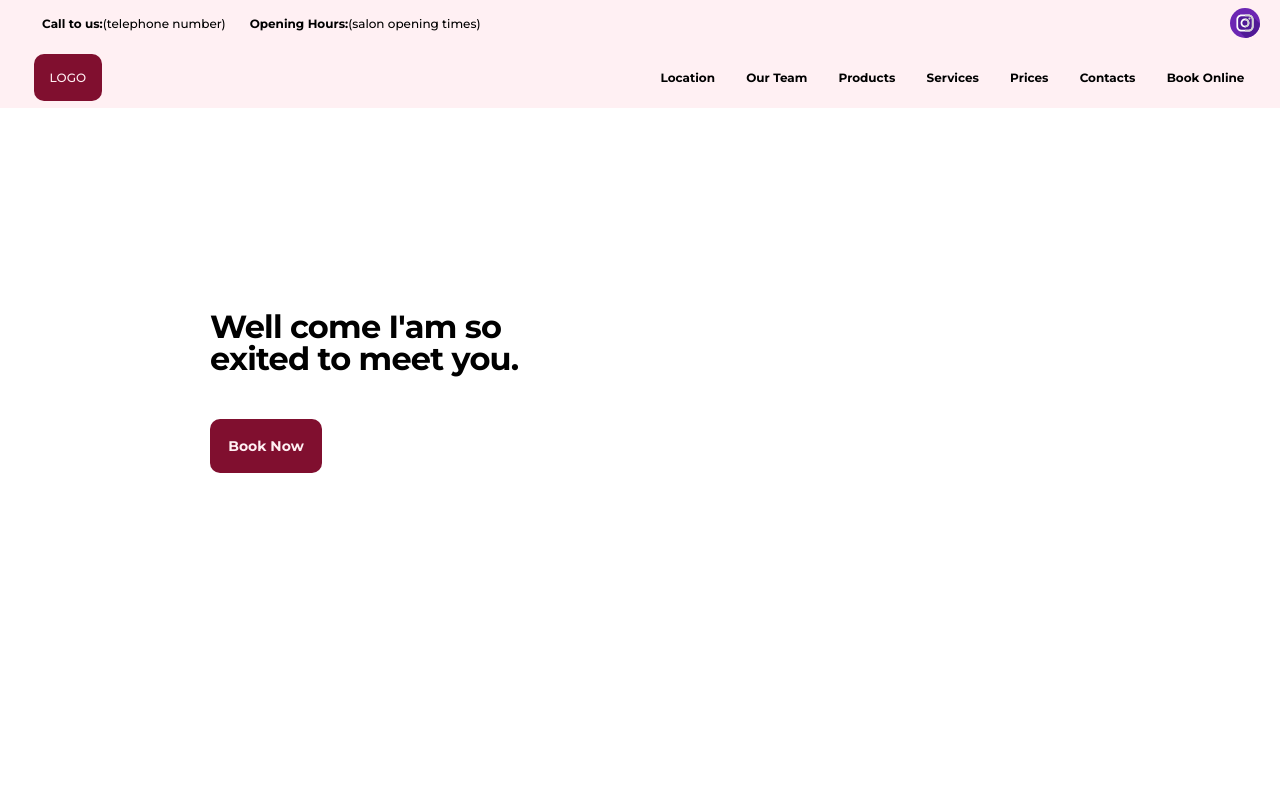
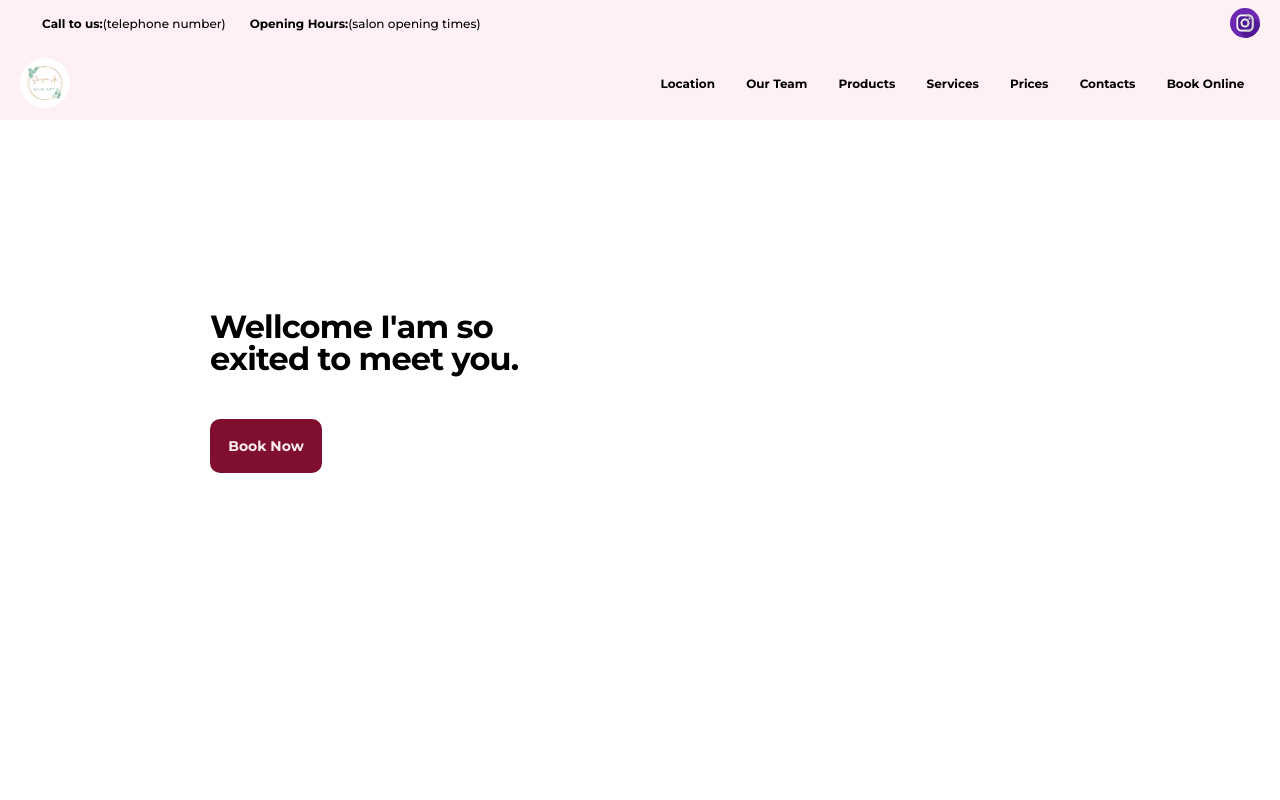
Before and after one commit to BircanAli/SheryanNails, a plain HTML site: page index.html in a window 1280 px wide. Shown: the top 800 px of the page. Drawn offline with nearby package versions, Linux system fonts and the light colour scheme.

Commit message:
some changes

```diff
--- a/index.html
+++ b/index.html
@@ -1,6 +1,7 @@
 <!DOCTYPE html>
 <html lang="en">
   <head>
+    <link rel="icon" href="svg-icons/Logo/logo-1.png" type="image/icon type">
     <link rel="stylesheet" href="style.css" />
     <link rel="stylesheet" href="queries.css" />
     <meta charset="UTF-8" />
@@ -26,8 +27,8 @@
       nomodule
       src="https://unpkg.com/ionicons@5.5.2/dist/ionicons/ionicons.js"
     ></script>
+    <script defer src="script.js"></script>
 
-    <script defer src="script.js"></script>
     <title>Sheryan Nail Art</title>
   </head>
   <body>
@@ -48,7 +49,7 @@
         <div class="nav">
           <div class="btn-logo">
             <!-- logo here -->
-            <a class="logo-icon" href="#" id="logo">LOGO</a>
+            <a  href="#" id="logo"><img class="logo-img" src="svg-icons/Logo/logo-1.png" alt="" srcset=""></a>
           </div>
 
           <nav>
@@ -79,7 +80,7 @@
             </div>
           </div>
           <div class="hero">
-            <h2 class="hero-head">Well come I'am so exited to meet you.</h2>
+            <h2 class="hero-head">Wellcome I'am so exited to meet you.</h2>
 
             <div>
               <a class="btn" href="#">Book Now</a>
--- a/style.css
+++ b/style.css
@@ -102,14 +102,18 @@ main {
 }
 .nav {
   display: flex;
-
   justify-content: space-between;
   align-items: center;
-
   margin: 1em 2em;
 }
 .btn-logo {
-  padding: 1.4em;
+
+}
+.logo-img {
+  width: 5rem;
+  height: 5rem;
+  border-radius: 50%;
+  background-color: transparent;
 }
 
 .logo-icon:link,
@@ -180,8 +184,8 @@ main {
 }
 .hero-img {
   height: 100vh;
- overflow: hidden;
-background-position: center;
+  overflow: hidden;
+  background-position: center;
   background-image: url(images/Pinkfontcupcoffee6720x4480.jpg);
   background-size: cover;
 }
@@ -254,7 +258,7 @@ background-position: center;
   padding: 1.5em;
   text-align: left;
 }
-.btn-container{
+.btn-container {
   display: flex;
   align-items: center;
   gap: 2em;
```
Also changed, not shown: svg-icons/Logo/logo-1.png (added), svg-icons/Logo/logo-2.png (added), 1 other file.
